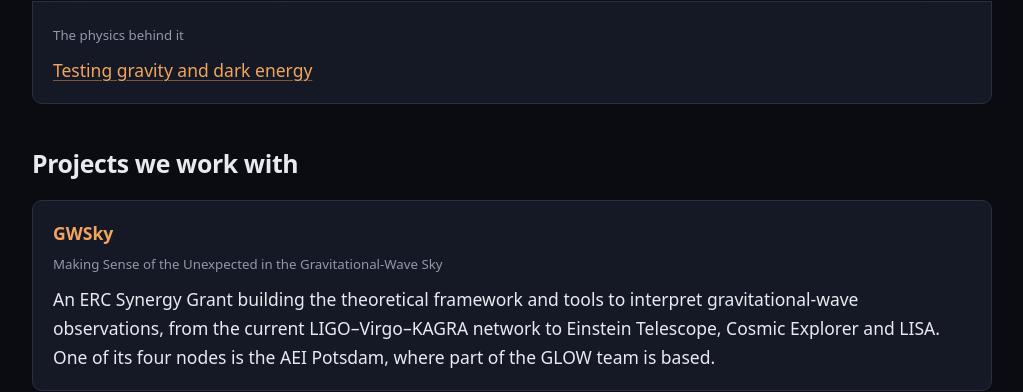
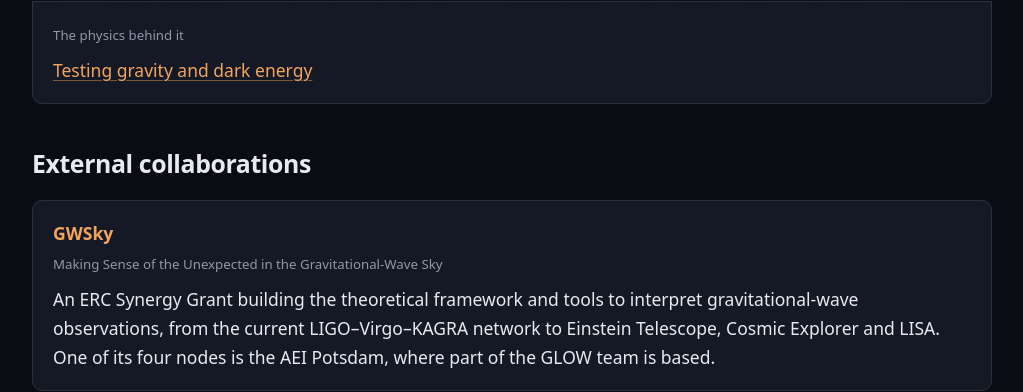
Before and after one commit to glow-astro/website, a Jekyll site: the page built from work-packages.html, in a window 1280 px wide and 1400 px high, scrolled down 3392 px. Shown: the part 106-498 px from the top of the window, without its empty margins (128-1151 px from the left). Built offline with Jekyll 4.4.1, drawn with Linux system fonts in a browser that asks for light colours.

Commit message:
Rename the section to External collaborations, and centre the emblem
The heading, the section id and the data file all move to the owner's
wording, so there is one vocabulary rather than "projects" in the file
and "collaborations" on the page.

The EU emblem is now centred under the lock-up. The rule moved from the
image to a wrapper so it spans the column: a rule exactly as wide as the
thing beneath it underlines rather than separates.

Staged by path, not with -A: the owner has the review .odt open in
LibreOffice and it should not be swept into an unrelated commit again.

Co-Authored-By: Claude Opus 5 <noreply@anthropic.com>
Claude-Session: https://claude.ai/code/session_01L7GT62S61eYxRuSFTmWGfu

```diff
--- a/_data/external_projects.yml
+++ b/_data/external_collaborations.yml
@@ -1,4 +1,4 @@
-# Externally funded projects GLOW works with. Not people -- _data/people.yml has
+# External collaborations: the funded projects GLOW works with. Not people -- _data/people.yml has
 # the collaborators, and work_packages.yml has per-task `partners` for the named
 # individuals on a specific task. This file is for the projects themselves, which
 # outlive any one task and are worth linking to.
--- a/assets/css/main.css
+++ b/assets/css/main.css
@@ -529,18 +529,26 @@ main { padding-bottom: 3rem; }
 	margin-top: 0.6rem;
 }
 
-/* Beneath the lock-up and clearly second to it: two thirds the width, and set
-   off by a rule rather than by sitting flush, so it reads as a funder credit
-   and not as a second mark. The emblem's own proportions are fixed by the EU
-   rules, so width is capped and height follows. */
+/* Beneath the lock-up and clearly second to it: two thirds the width, centred
+   under it, and set off by a rule rather than sitting flush, so it reads as a
+   funder credit and not as a second mark.
+
+   The rule is on the wrapper, not on the image, so it spans the column rather
+   than stopping at the emblem's edges -- a rule exactly as wide as the thing
+   under it underlines rather than separates. The emblem's own proportions are
+   fixed by the EU rules, so width is capped and height follows. */
 .hero-eu {
+	margin-top: 1.1rem;
+	padding-top: 1.1rem;
+	border-top: 1px solid var(--border);
+}
+
+.hero-eu img {
 	width: 66%;
 	max-width: 200px;
 	height: auto;
 	display: block;
-	margin-top: 1.1rem;
-	padding-top: 1.1rem;
-	border-top: 1px solid var(--border);
+	margin: 0 auto;
 }
 
 /* ---- Roles strip ----------------------------------------------------- */
--- a/index.html
+++ b/index.html
@@ -97,8 +97,10 @@ description: >-
         emblem rules require to accompany it -- the disclaimer stays in the
         footer rather than being repeated here.
       {%- endcomment -%}
-      <img class="hero-eu" src="{{ site.eu.emblem | relative_url }}"
-           alt="{{ site.eu.emblem_alt }}" width="260" height="55">
+      <div class="hero-eu">
+        <img src="{{ site.eu.emblem | relative_url }}"
+             alt="{{ site.eu.emblem_alt }}" width="260" height="55">
+      </div>
     </div>
   </section>
 
--- a/work-packages.html
+++ b/work-packages.html
@@ -87,7 +87,7 @@ sections:
 {%- endfor %}
 
 {%- comment -%}
-  Externally funded projects, from _data/external_projects.yml. Here rather than
+  Externally funded projects, from _data/external_collaborations.yml. Here rather than
   on the team page because what is shared with them is the work, not the people:
   a project turns up against the tasks it touches, while the team page is a list
   of individuals and their roles.
@@ -100,11 +100,11 @@ sections:
   same choice already made for "Data and collaboration" below it. That bar is
   for the three work packages; adding the tail sections would bury them.
 {%- endcomment -%}
-{%- if site.data.external_projects %}
-<section class="section" aria-labelledby="projects-heading">
-  <h2 id="projects-heading">Projects we work with</h2>
+{%- if site.data.external_collaborations %}
+<section class="section" id="external" aria-labelledby="external-heading">
+  <h2 id="external-heading">External collaborations</h2>
   <div class="grid grid-2">
-    {%- for p in site.data.external_projects %}
+    {%- for p in site.data.external_collaborations %}
     <div class="card">
       <p class="card-title"><a href="{{ p.url }}" rel="noopener">{{ p.name }}</a></p>
       {%- if p.full %}
```
